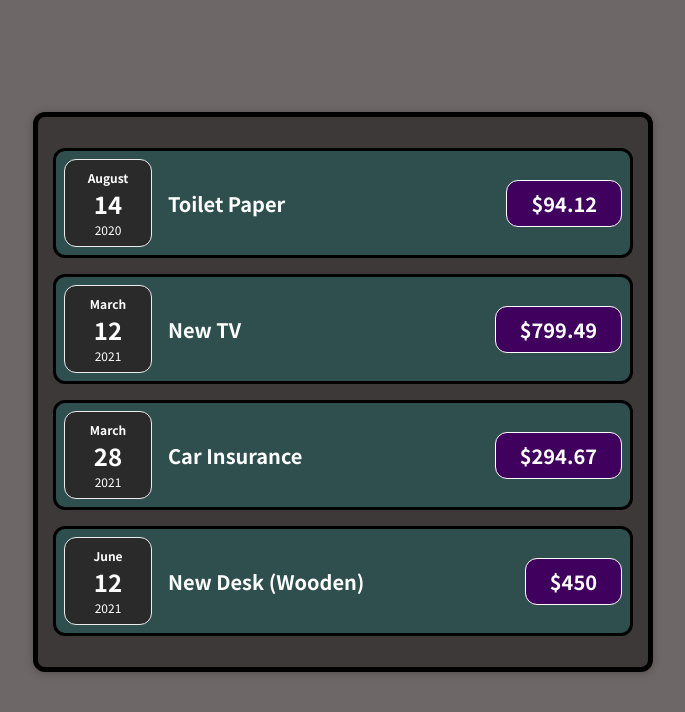
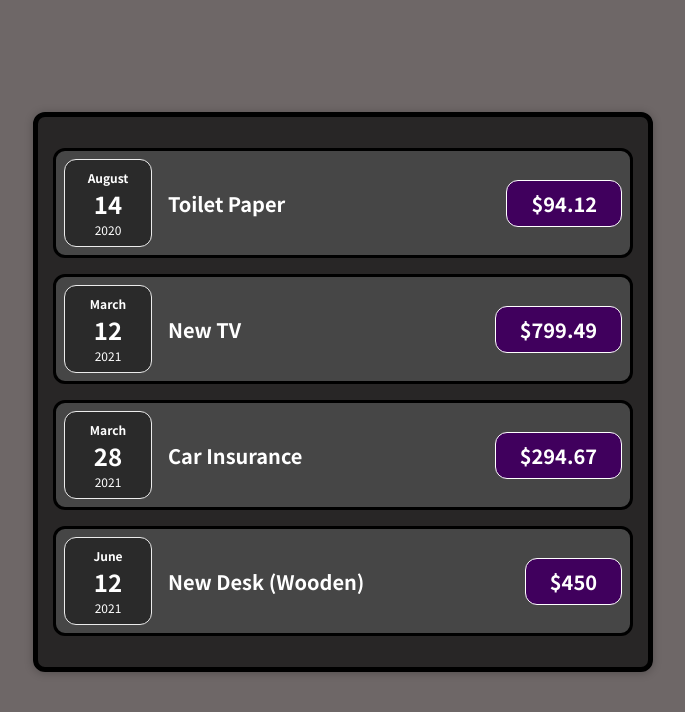
Before and after one commit to Kazlex/mojprojekat, a React (Create React App) app: page / in a window 1280 px wide. Shown: the top 712 px of the page, without its empty margins (297-982 px from the left). Built offline with nearby package versions, Linux system fonts and the light colour scheme.

Commit message:
Sad su boje dobro balansirane

```diff
--- a/src/components/Card.css
+++ b/src/components/Card.css
@@ -6,6 +6,6 @@
     padding: 15px;
     border-radius: 12px;
     border: 5px solid black;
-    background-color: rgba(0, 0, 0, 0.452);
+    background-color: rgba(0, 0, 0, 0.63);
     box-shadow: 0 1px 8px rgba(0, 0, 0, 0.25);
 }
--- a/src/components/ExpenseItem.css
+++ b/src/components/ExpenseItem.css
@@ -5,7 +5,7 @@
   padding: 0.5rem;
   margin: 1rem 0;
   border: 3px solid black;
-  background-color: darkslategrey;
+  background-color: rgb(70, 70, 70);
   border-radius:12px;
 }
 
```
